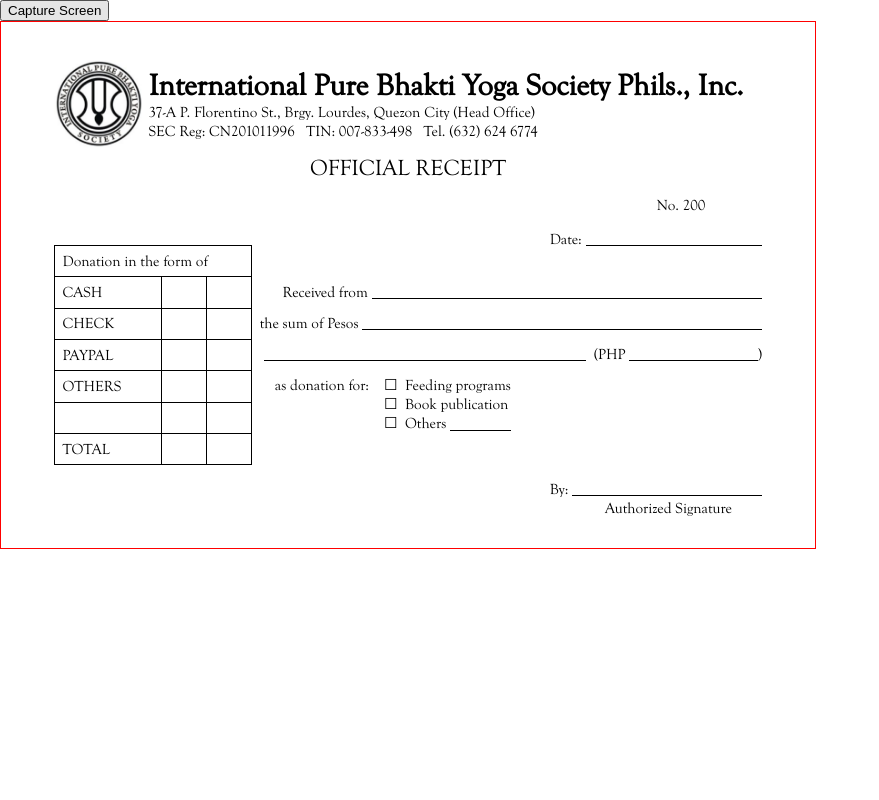
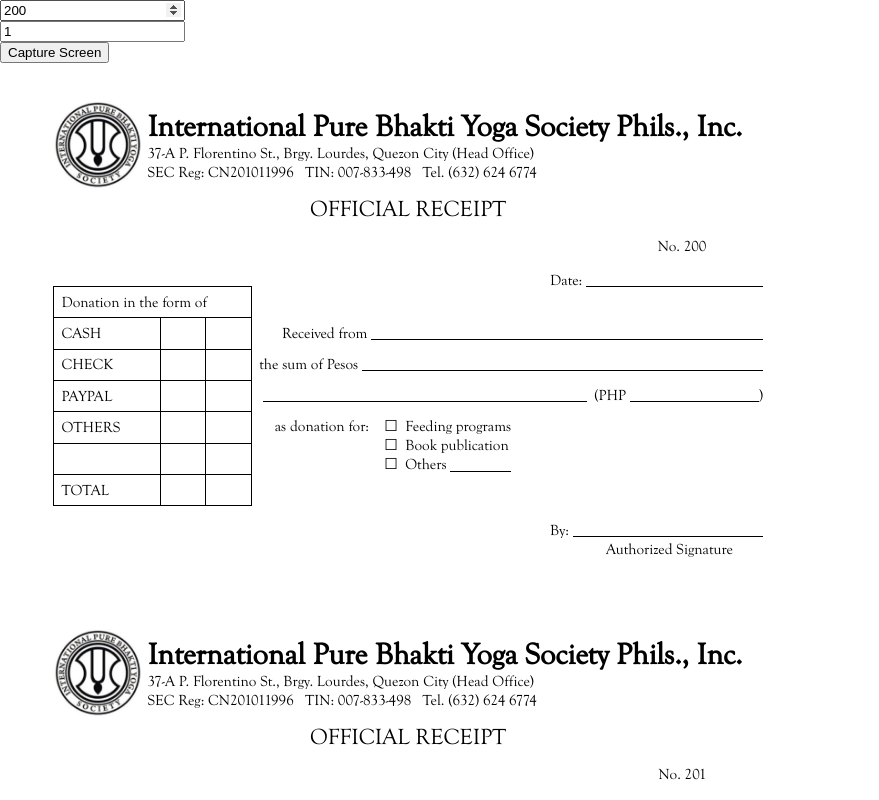
Before and after one commit to jadurani/pbys-receipts, an Angular app: page / in a window 1280 px wide. Shown: the top 800 px of the page, without its empty margins (0-879 px from the left). Built offline with nearby package versions, Linux system fonts and the light colour scheme.

Commit message:
done! just need to polish

```diff
--- a/src/app/app.component.html
+++ b/src/app/app.component.html
@@ -1,7 +1,21 @@
-<button (click)="captureScreen()">
-  Capture Screen
-</button>
+<div class="selection-container">
+  <div>
+    <div>
+      <input type="number" min="200" [(ngModel)]="startNum" />
+    </div>
+    <div>
+      <input type="number" [(ngModel)]="pageTotal" />
+    </div>
+  </div>
+  <div>
+    <button (click)="captureScreen()">
+      Capture Screen
+    </button>
+  </div>
+</div>
+
 
 <div id="content">
-  <app-receipt></app-receipt>
+  <app-receipt [receiptNum]="currReceiptNum"></app-receipt>
+  <app-receipt [receiptNum]="currReceiptNum + 1"></app-receipt>
 </div>
--- a/src/app/app.component.ts
+++ b/src/app/app.component.ts
@@ -1,4 +1,4 @@
-import { Component } from '@angular/core';
+import { Component, ChangeDetectorRef } from '@angular/core';
 import * as jspdf from 'jspdf';
 import html2canvas from 'html2canvas';
 
@@ -9,23 +9,33 @@
 })
 export class AppComponent {
   title = 'pbys-receipts';
+  startNum = 200;
+  pageTotal = 1;
+  currReceiptNum = this.startNum;
 
-  captureScreen() {
-    const data = document.getElementById('content');
+  constructor(private changeRef: ChangeDetectorRef) {}
+
+  async captureScreen() {
     const settings = {
       scale: 2
     };
-    html2canvas(data, settings).then(canvas => {
-      const imgWidth = 215.9;
-      const pageHeight = 279.4;
+    const pdf = new jspdf('p', 'mm', 'letter');
+    const position = 0;
+    const imgWidth = 215.9;
+
+    for (let pageNum = 0; pageNum < this.pageTotal; pageNum++) {
+      const data = document.getElementById('content');
+      const canvas = await html2canvas(data, settings);
       const imgHeight = canvas.height * imgWidth / canvas.width;
-      const heightLeft = imgHeight;
+      // const heightLeft = imgHeight;
+      const contentDataURL = canvas.toDataURL('image/png');
+      pdf.addImage(contentDataURL, 'PNG', 2, position, imgWidth, imgHeight);
+      pdf.addPage()
+      this.currReceiptNum += 2;
+      this.changeRef.detectChanges();
+    }
 
-      const contentDataURL = canvas.toDataURL('image/png');
-      const pdf = new jspdf('p', 'mm', 'letter');
-      const position = 0;
-      pdf.addImage(contentDataURL, 'PNG', 2, position, imgWidth, imgHeight);
-      pdf.save('rawr.pdf');
-    });
+    const endNum = this.startNum + (this.pageTotal * 2);
+    pdf.save(`receipts-${this.startNum}-${endNum}.pdf`);
   }
 }
--- a/src/app/app.module.ts
+++ b/src/app/app.module.ts
@@ -1,5 +1,6 @@
 import { BrowserModule } from '@angular/platform-browser';
 import { NgModule } from '@angular/core';
+import { FormsModule } from '@angular/forms';
 
 import { AppRoutingModule } from './app-routing.module';
 import { AppComponent } from './app.component';
@@ -12,7 +13,8 @@
   ],
   imports: [
     BrowserModule,
-    AppRoutingModule
+    AppRoutingModule,
+    FormsModule
   ],
   providers: [],
   bootstrap: [AppComponent]
--- a/src/app/receipt/receipt.component.html
+++ b/src/app/receipt/receipt.component.html
@@ -27,7 +27,7 @@
 
   <!-- RECEIPT NUMBER -->
   <div class="receipt-number">
-    No. 200
+    No. {{ receiptNum }}
   </div>
 
   <!-- DATE -->
--- a/src/app/receipt/receipt.component.scss
+++ b/src/app/receipt/receipt.component.scss
@@ -1,6 +1,6 @@
 .receipt-container {
   padding: 10mm 14mm;
-  border: 1px solid red;
+  // border: 1px solid red;
   font-size: 4mm;
   width: inherit;
   height: 139.7mm;
--- a/src/app/receipt/receipt.component.ts
+++ b/src/app/receipt/receipt.component.ts
@@ -1,4 +1,4 @@
-import { Component, OnInit } from '@angular/core';
+import { Component, OnInit, Input } from '@angular/core';
 
 @Component({
   selector: 'app-receipt',
@@ -6,6 +6,7 @@
   styleUrls: ['./receipt.component.scss']
 })
 export class ReceiptComponent implements OnInit {
+  @Input() receiptNum: number;
 
   constructor() { }
 
```
